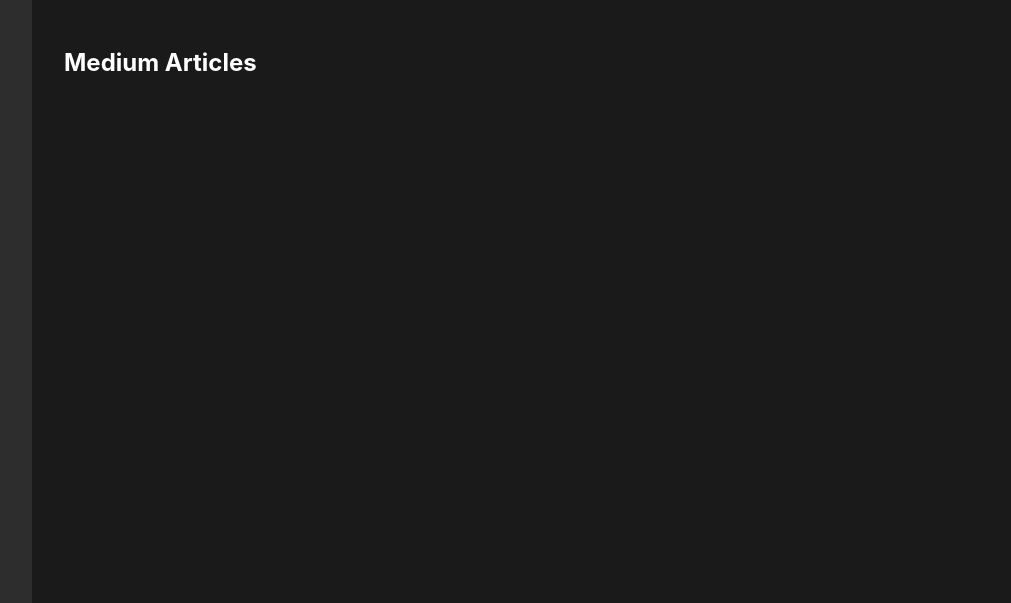
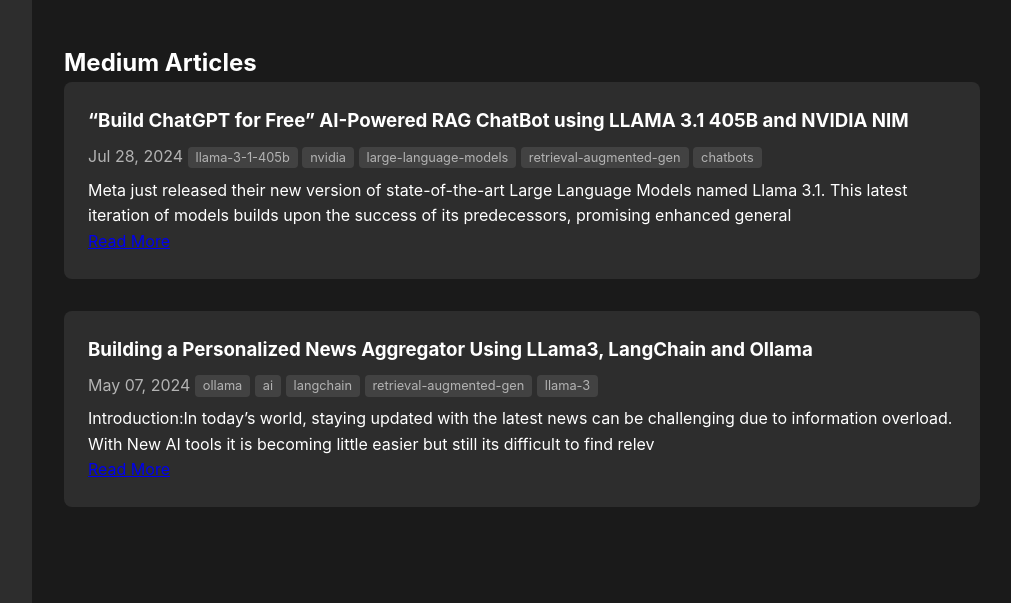
Before and after one commit to srelan46/srelan46.github.io, a Jekyll site: the page built from index.md, in a window 1280 px wide and 1400 px high, scrolled down 4298 px. Shown: the part 797-1400 px from the top of the window, without its empty margins (268-1279 px from the left). Built offline with Jekyll 4.4.1, drawn with Linux system fonts in a browser that asks for light colours.

Commit message:
Added RSS feed for medium articles

```diff
--- a/Gemfile
+++ b/Gemfile
@@ -16,6 +16,9 @@ gem "minima", "~> 2.5"
 # If you have any plugins, put them here!
 group :jekyll_plugins do
   gem "jekyll-feed", "~> 0.12"
+  gem 'rss'
+  gem 'open-uri'
+  gem 'nokogiri'
 end
 
 # Windows and JRuby does not include zoneinfo files, so bundle the tzinfo-data gem
--- /dev/null
+++ b/_data/posts_data.yml
@@ -0,0 +1,31 @@
+---
+posts:
+- title: "“Build ChatGPT for Free” AI-Powered RAG ChatBot using LLAMA 3.1 405B and
+    NVIDIA NIM"
+  link: https://medium.com/@srelan1/build-a-free-ai-chatbot-using-llama-3-1-405b-d3bf5e6fa446?source=rss-9b6b4f00642b------2
+  date: 2024-07-28 03:39:57.000000000 +00:00
+  author: sanchit relan
+  tags:
+  - llama-3-1-405b
+  - nvidia
+  - large-language-models
+  - retrieval-augmented-gen
+  - chatbots
+  image: https://cdn-images-1.medium.com/max/1024/1*OKjTRvCzJtj5x-Rvn0ps7g.jpeg
+  excerpt: 'Meta just released their new version of state-of-the-art Large Language
+    Models named Llama 3.1. This latest iteration of models builds upon the success
+    of its predecessors, promising enhanced general '
+- title: Building a Personalized News Aggregator Using LLama3, LangChain and Ollama
+  link: https://medium.com/@srelan1/building-a-personalized-news-aggregator-using-llama3-langchain-and-ollama-139617cf3891?source=rss-9b6b4f00642b------2
+  date: 2024-05-07 04:22:11.000000000 +00:00
+  author: sanchit relan
+  tags:
+  - ollama
+  - ai
+  - langchain
+  - retrieval-augmented-gen
+  - llama-3
+  image: https://cdn-images-1.medium.com/max/1024/1*mo2ZUL9CYLvM3dYm7t3Hfg.png
+  excerpt: Introduction:In today’s world, staying updated with the latest news can
+    be challenging due to information overload. With New AI tools it is becoming little
+    easier but still its difficult to find relev
--- a/_layouts/default.html
+++ b/_layouts/default.html
@@ -4,6 +4,7 @@ layout: default
 
 <!DOCTYPE html>
 <html lang="en">
+
 <head>
     <meta charset="UTF-8">
     <meta name="viewport" content="width=device-width, initial-scale=1.0">
@@ -13,7 +14,9 @@ layout: default
     <link rel="stylesheet" href="/assets/css/tech.css">
     <link rel="stylesheet" href="/assets/css/projects.css">
     <link rel="stylesheet" href="/assets/css/career.css">
+    <link rel="stylesheet" href="/assets/css/post.css">
 </head>
+
 <body class="dark-theme">
     <div class="sidebar">
         <div class="profile">
@@ -39,7 +42,7 @@ layout: default
             <a href="#career" class="nav-item">Career</a>
             <a href="#education" class="nav-item">Education</a>
             <a href="#projects" class="nav-item">Projects</a>
-            <a href="#Medium Articles" class="nav-item">Medium Articles</a>
+            <a href="#mediumArticles" class="nav-item">Medium Articles</a>
         </nav>
     </div>
 
@@ -47,7 +50,7 @@ layout: default
         <section id="about" class="section">
             <div class="about-content">
                 {{ content }}
-                <div class="tech-stack">
+                <div id="skills" class="tech-stack">
                     <h3>Tech Stack</h3>
                     <div class="tech-grid">
                         {% for tech_skills in site.tech_skills %}
@@ -156,14 +159,11 @@ layout: default
             </div>
         </section>
 
-        <section id="home" class="section">
+        <section id="mediumArticles" class="section">
             <div class="Medium-Articles">
                 <h2>Medium Articles</h2>
-                {% for post in site.posts limit:5 %}
+                {% for post in site.data.posts_data.posts limit:5 %}
                 <article class="post-card">
-                    <div class="post-image">
-                        <img src="{{ post.image }}" alt="{{ post.title }}">
-                    </div>
                     <div class="post-content">
                         <h3>{{ post.title }}</h3>
                         <div class="post-meta">
@@ -172,8 +172,10 @@ layout: default
                             <span class="tag">{{ tag }}</span>
                             {% endfor %}
                         </div>
-                        <p>{{ post.excerpt }}</p>
-                        <a href="{{ post.url }}" class="read-more">Read More</a>
+                        <div class="excerpt">
+                            {{ post.excerpt }}
+                        </div>
+                        <a href="{{ post.link }}" class="read-more">Read More</a>
                     </div>
                 </article>
                 {% endfor %}
@@ -192,7 +194,7 @@ layout: default
         }
 
         // Close the modal when clicking outside of it
-    window.onclick = function(event) {
+        window.onclick = function (event) {
             var modals = document.getElementsByClassName('modal');
             for (var i = 0; i < modals.length; i++) {
                 if (event.target == modals[i]) {
@@ -201,7 +203,7 @@ layout: default
             }
         }
 
-    document.addEventListener("DOMContentLoaded", function() {
+        document.addEventListener("DOMContentLoaded", function () {
             const educationItems = document.querySelectorAll('.education-item');
 
             educationItems.forEach(item => {
@@ -216,7 +218,7 @@ layout: default
                     expandButton.style.display = 'none';
                 }
 
-            expandButton.addEventListener('click', function() {
+                expandButton.addEventListener('click', function () {
                     for (let i = 5; i < courses.length; i++) {
                         courses[i].classList.toggle('hidden');
                     }
@@ -226,4 +228,5 @@ layout: default
         });
     </script>
 </body>
+
 </html>
--- /dev/null
+++ b/_plugins/rss_parser.rb
@@ -0,0 +1,31 @@
+require 'rss'
+require 'open-uri'
+
+Jekyll::Hooks.register :site, :after_init do |site|
+  begin
+    rss_url = 'https://medium.com/feed/@srelan1'
+    feed = RSS::Parser.parse(URI.open(rss_url).read)
+
+    File.write('_data/posts_data.yml', {
+    'posts' => feed.items.map { |item|
+      content = Nokogiri::HTML(item.content_encoded || item.description)
+
+      image = content.css('img').first
+      image_url = image ? image['src'] : nil
+      image&.remove if image
+      clean_text = content.text.strip
+      {
+        'title' => item.title,
+        'link' => item.link,
+        'date' => item.pubDate,
+        'author' => item.dc_creator,
+        'tags' => item.categories&.map(&:content),
+        'image' => image_url,
+        'excerpt' => clean_text.slice(0, 200)
+      }
+    }
+    }.to_yaml)
+  rescue => e
+    puts "RSS Error: #{e.message}"
+  end
+end
--- /dev/null
+++ b/assets/css/post.css
@@ -0,0 +1,52 @@
+.post-card {
+    background-color: var(--bg-secondary);
+    border-radius: 8px;
+    overflow: hidden;
+    margin-bottom: 2rem;
+    display: flex;
+    align-items: center;
+}
+
+.post-image {
+    flex: 0 0 150px; /* Adjust the width as needed */
+    height: 150px; /* Adjust the height as needed */
+    overflow: hidden;
+}
+
+.post-image img {
+    width: 100%;
+    height: 100%;
+    object-fit: cover;
+}
+
+.post-content {
+    padding: 1.5rem;
+    flex: 1;
+}
+
+.post-meta {
+    gap: 1rem;
+    margin: 0.5rem 0;
+    color: var(--text-secondary);
+}
+
+.tag {
+    background-color: rgba(255, 255, 255, 0.1);
+    padding: 0.2rem 0.5rem;
+    border-radius: 4px;
+    font-size: 0.8rem;
+}
+
+.post-card img {
+    max-width: 100%;
+    height: auto;
+    display: block;
+    margin: 0 auto;
+}
+
+.post-card .excerpt figure {
+    max-width: 10%; /* Adjust the size as needed */
+    height: auto;
+    display: block;
+    margin: 0 auto;
+}
--- a/assets/css/style.css
+++ b/assets/css/style.css
@@ -95,30 +95,6 @@ body {
   margin-bottom: 4rem;
 }
 
-.post-card {
-  background-color: var(--bg-secondary);
-  border-radius: 8px;
-  overflow: hidden;
-  margin-bottom: 2rem;
-}
-
-.post-image img {
-  width: 100%;
-  height: 200px;
-  object-fit: cover;
-}
-
-.post-content {
-  padding: 1.5rem;
-}
-
-.post-meta {
-  display: flex;
-  gap: 1rem;
-  margin: 0.5rem 0;
-  color: var(--text-secondary);
-}
-
 .tag {
   background-color: rgba(255, 255, 255, 0.1);
   padding: 0.2rem 0.5rem;
```
Also changed, not shown: education.md (deleted, +0 -43 lines), Gemfile.lock. Lines whose indentation alone changed are shown as unchanged.
